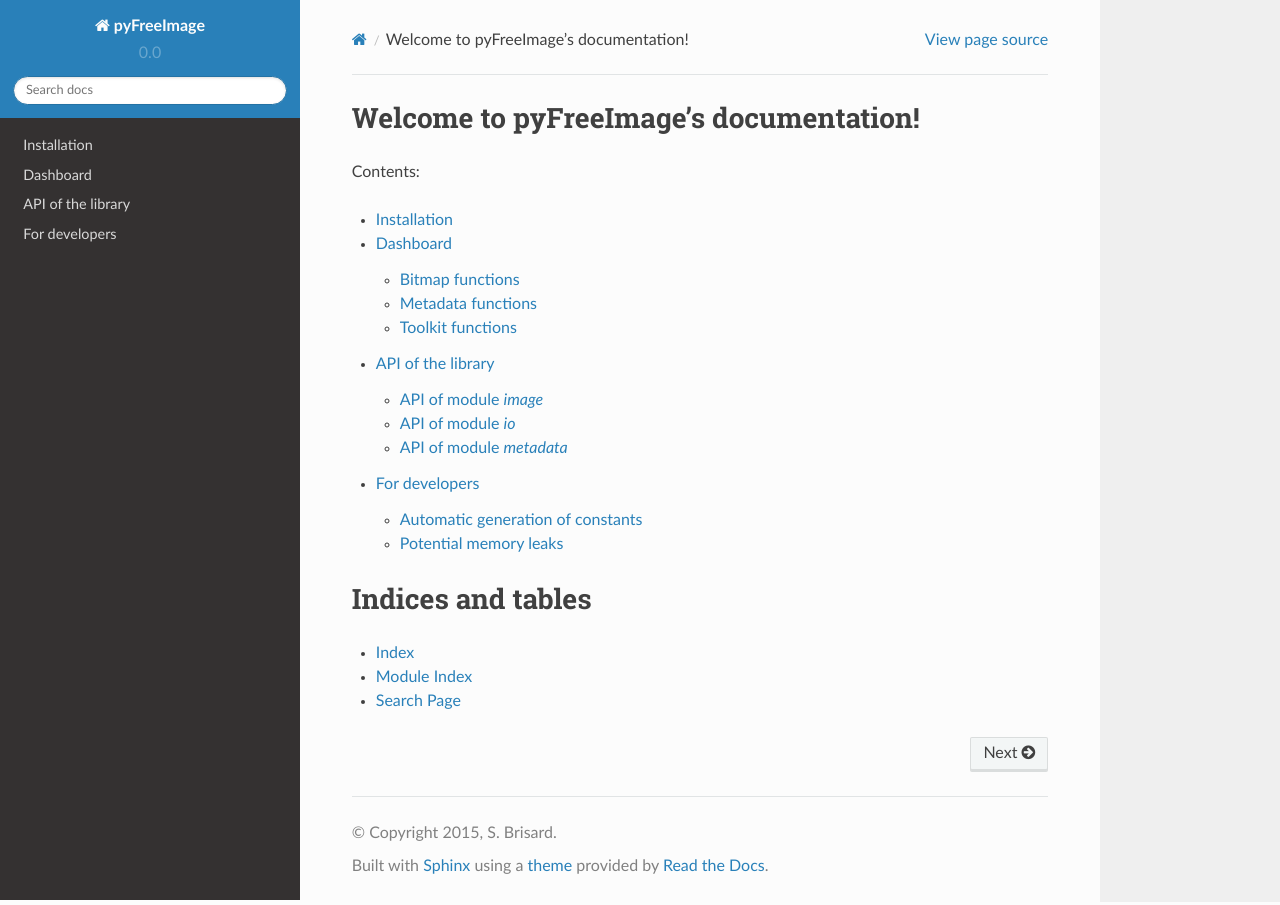
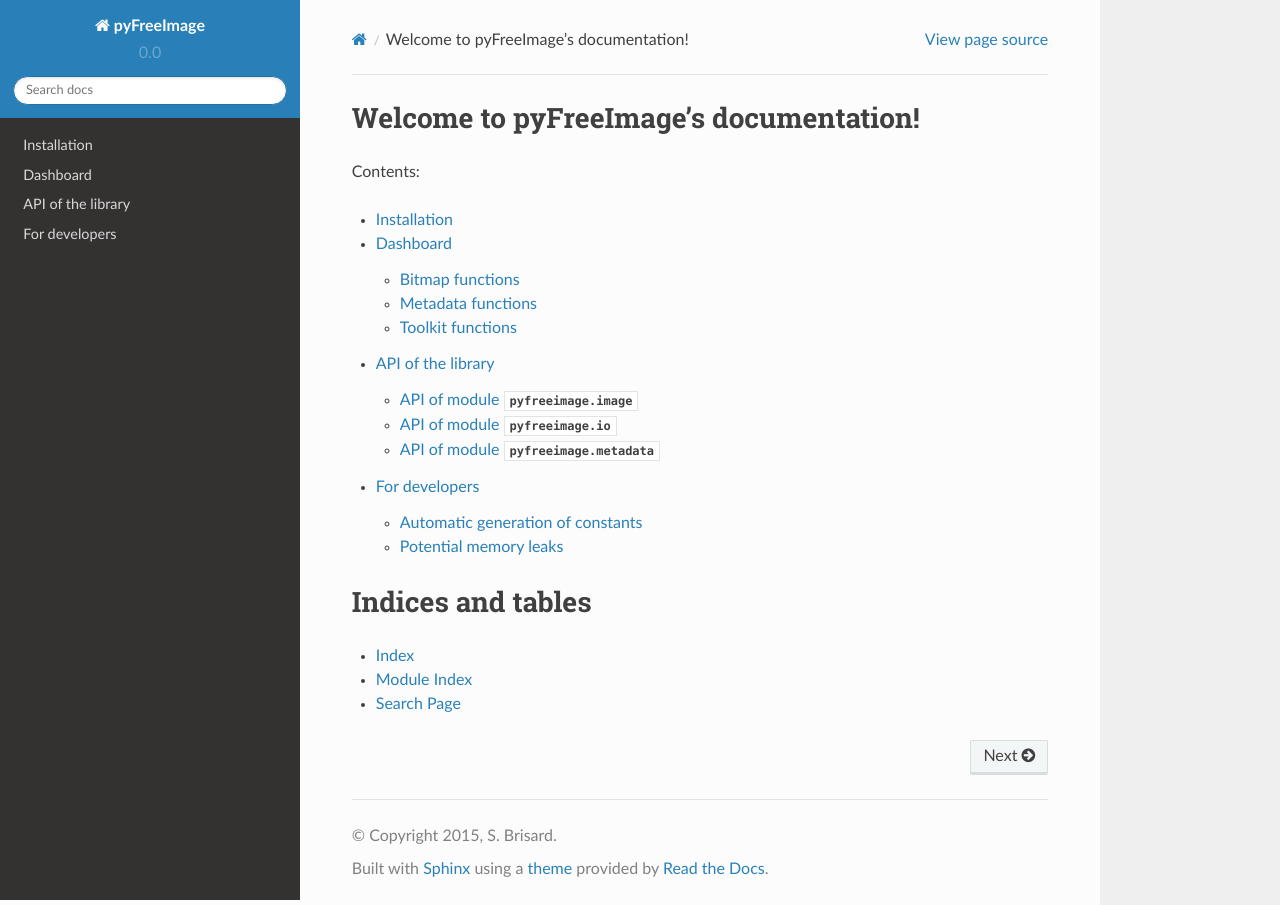
Before and after one commit to sbrisard/pyfreeimage, a Sphinx documentation site: the page built from docs/index.rst, in a window 1280 px wide. Built offline with Sphinx 7.4.7 and the Read the Docs theme 2.0.0, drawn with Linux system fonts in a browser that asks for light colours.

Commit message:
Minor corrections to documentation.

```diff
--- a/docs/api.rst
+++ b/docs/api.rst
@@ -1,21 +1,21 @@
 API of the library
 ==================
 
-API of module `image`
-----------------------
+API of module :mod:`pyfreeimage.image`
+--------------------------------------
 
 .. automodule:: pyfreeimage.image
    :members:
 
-API of module `io`
-------------------
+API of module :mod:`pyfreeimage.io`
+-----------------------------------
 
 .. automodule:: pyfreeimage.io
    :members:
 
 
-API of module `metadata`
-------------------------
+API of module :mod:`pyfreeimage.metadata`
+-----------------------------------------
 
 .. automodule:: pyfreeimage.metadata
    :members:
```
